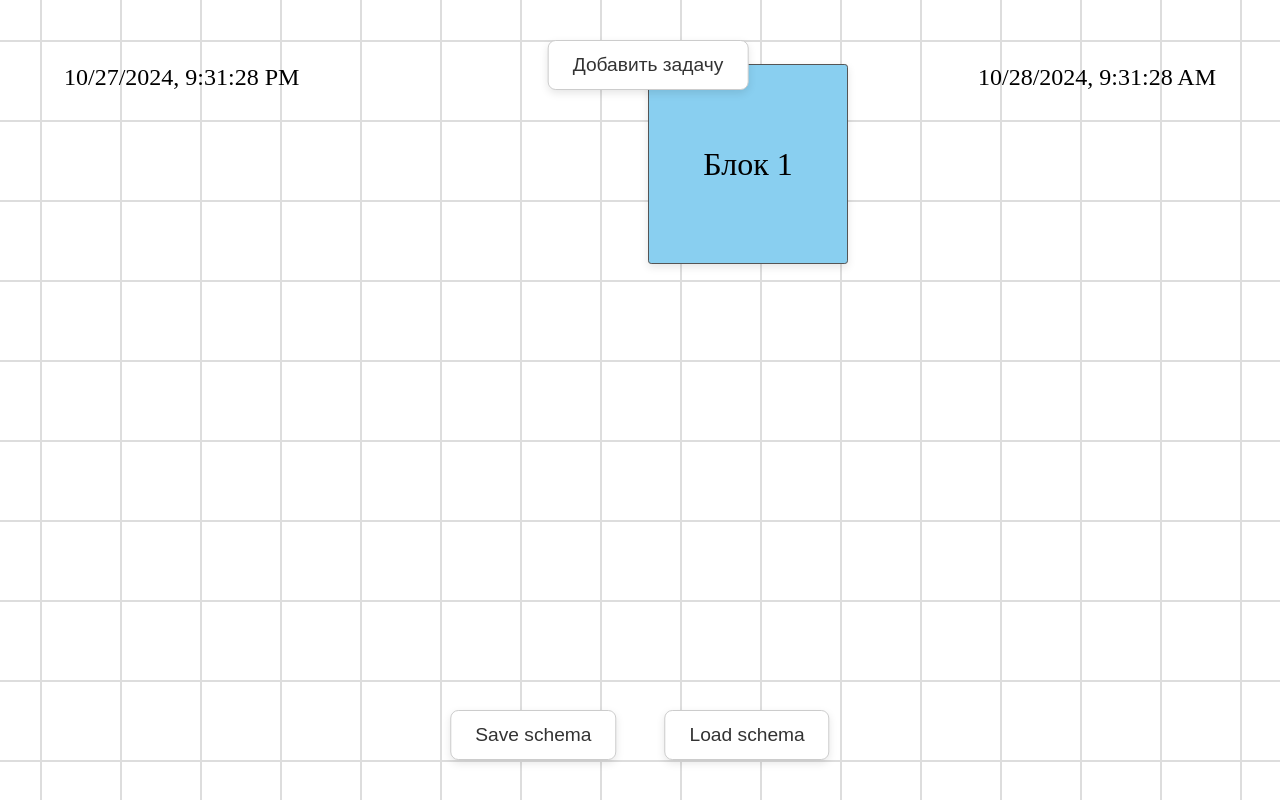
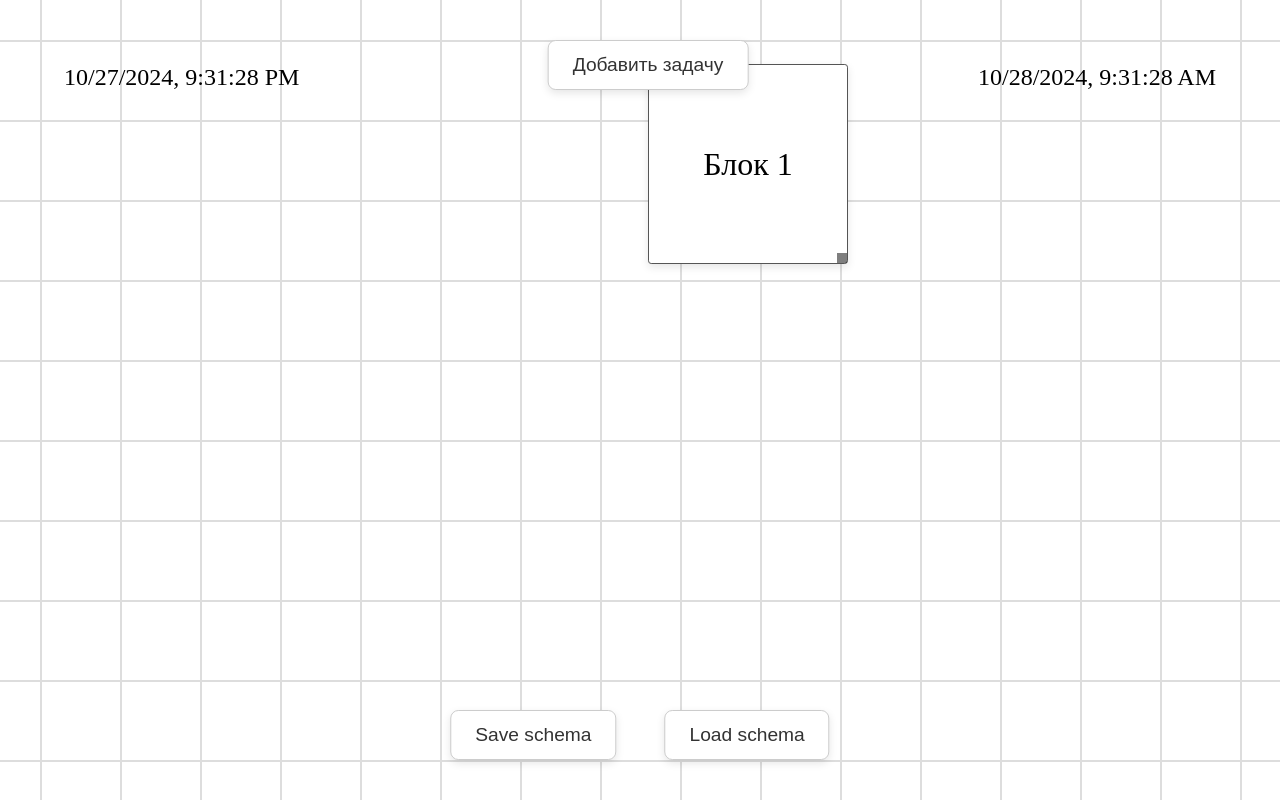
Before and after one commit to nikitakuvsh/task-schema, a React (Create React App) app: page /tasks-manager in a window 1280 px wide. Both pictures are taken after a click on the button "Добавить задачу". Built offline with nearby package versions, Linux system fonts and the light colour scheme.

Commit message:
add color and resize

```diff
--- a/src/components/TaskManager/Block.jsx
+++ b/src/components/TaskManager/Block.jsx
@@ -5,6 +5,12 @@ function Block({ block, index, onMouseDown }) {
     const [showMenu, setShowMenu] = useState(false);
     const [menuPosition, setMenuPosition] = useState({ top: 0, left: 0 });
     const [isRenaming, setIsRenaming] = useState(false);
+    const [color, setColor] = useState(block.color || "#ffffff");
+    const [blockSize, setBlockSize] = useState({
+        width: block.width,
+        height: block.height,
+    });
+    const colorInputRef = useRef(null);
     const blockRef = useRef(null);
 
     const handleRightClick = (e) => {
@@ -37,6 +43,42 @@ function Block({ block, index, onMouseDown }) {
         setIsRenaming(false);
     };
 
+    const handleOpenColorPicker = () => {
+        if (colorInputRef.current) colorInputRef.current.click();
+        setShowMenu(false);
+    };
+
+    const handleColorChange = (e) => {
+        setColor(e.target.value);
+    };
+
+    const handleResize = (e, direction) => {
+        e.preventDefault();
+        e.stopPropagation(); // Отключаем передвижение блока
+        const startX = e.clientX;
+        const startY = e.clientY;
+        const startWidth = blockSize.width;
+        const startHeight = blockSize.height;
+
+        const onMouseMove = (moveEvent) => {
+            const deltaX = moveEvent.clientX - startX;
+            const deltaY = moveEvent.clientY - startY;
+
+            setBlockSize((prev) => ({
+                width: direction.includes("right") ? startWidth + deltaX : prev.width,
+                height: direction.includes("bottom") ? startHeight + deltaY : prev.height,
+            }));
+        };
+
+        const onMouseUp = () => {
+            document.removeEventListener("mousemove", onMouseMove);
+            document.removeEventListener("mouseup", onMouseUp);
+        };
+
+        document.addEventListener("mousemove", onMouseMove);
+        document.addEventListener("mouseup", onMouseUp);
+    };
+
     return (
         <div
             id={`block-${index}`}
@@ -45,8 +87,11 @@ function Block({ block, index, onMouseDown }) {
             style={{
                 left: `${block.x}px`,
                 top: `${block.y}px`,
-                width: `${block.width}px`,
-                height: `${block.height}px`,
+                width: `${blockSize.width}px`,
+                height: `${blockSize.height}px`,
+                backgroundColor: color,
+                position: "absolute",
+                boxSizing: "border-box",
             }}
             onMouseDown={(e) => e.button === 0 && onMouseDown(e, index)}
             onContextMenu={handleRightClick}
@@ -74,14 +119,47 @@ function Block({ block, index, onMouseDown }) {
             {showMenu && (
                 <ul
                     className="block__menu"
-                    style={{top: `${menuPosition.top}px`, left: `${menuPosition.left}px`,}}>
-                    <li className="block__menu-li" onClick={handleRename}>Переименовать</li>
+                    style={{
+                        top: `${menuPosition.top}px`,
+                        left: `${menuPosition.left}px`,
+                    }}
+                >
+                    <li className="block__menu-li" onClick={handleRename}>
+                        Переименовать
+                    </li>
+                    <li className="block__menu-li" onClick={handleOpenColorPicker}>
+                        Изменить цвет
+                    </li>
                     <li className="block__menu-li">Загрузить документ</li>
                     <li className="block__menu-li">Создать новый блок со связью</li>
                     <li className="block__menu-li">Связать с существующим блоком</li>
                     <li className="block__menu-li">Удалить</li>
                 </ul>
             )}
+
+            {/* Скрытый input для выбора цвета */}
+            <input
+                ref={colorInputRef}
+                type="color"
+                value={color}
+                onChange={handleColorChange}
+                style={{ display: "none" }}
+            />
+
+            {/* Ручка для изменения размера */}
+            <div
+                className="resize-handle resize-handle--bottom-right"
+                style={{
+                    position: "absolute",
+                    bottom: "0",
+                    right: "0",
+                    width: "10px",
+                    height: "10px",
+                    background: "rgba(0, 0, 0, 0.5)",
+                    cursor: "nwse-resize",
+                }}
+                onMouseDown={(e) => handleResize(e, "bottom-right")}
+            />
         </div>
     );
 }
--- a/src/components/TaskManager/TaskManager.css
+++ b/src/components/TaskManager/TaskManager.css
@@ -19,6 +19,7 @@
     cursor: grab;
     /* Фиксируем фон, чтобы не было ошибок с его масштабированием */
     will-change: transform;
+    overflow: hidden;
 }
 
 .task-manager__plane:active {
```
